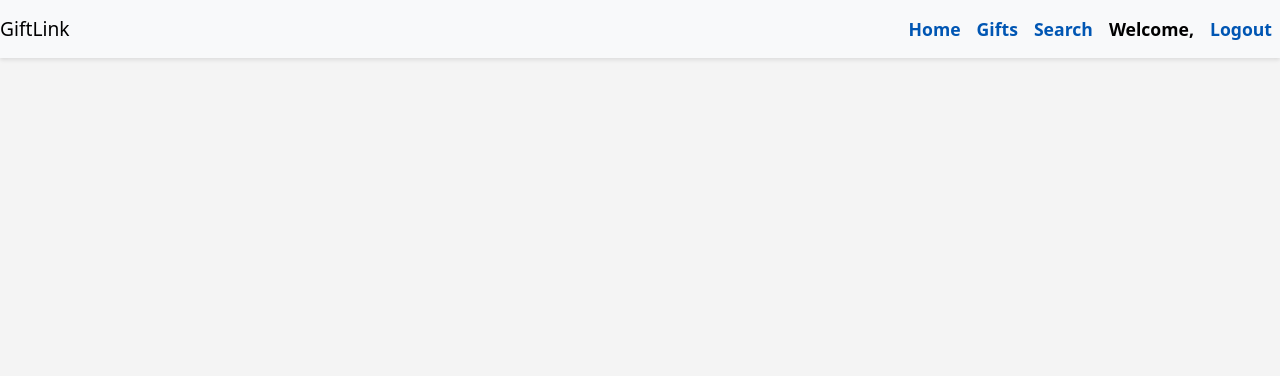
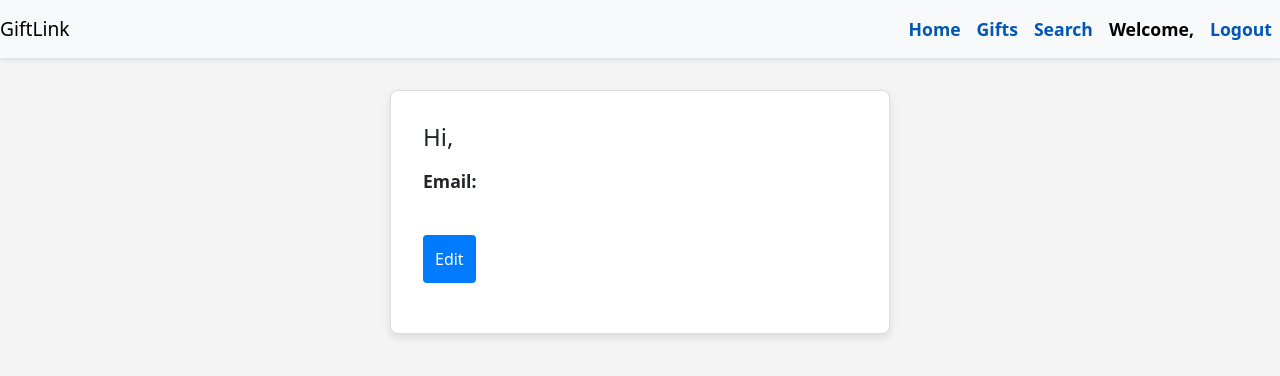
Before and after one commit to Alex-Zechariah/fullstack-capstone-project, a React (Create React App) app in the folder giftlink-frontend/: page /app/profile in a window 1280 px wide. Shown: the top 376 px of the page. Built offline with nearby package versions, Linux system fonts and the light colour scheme; sample sign-in values are in the browser's storage.

Commit message:
feat: implement user profile page and update functionality

```diff
--- a/giftlink-frontend/src/App.js
+++ b/giftlink-frontend/src/App.js
@@ -4,7 +4,8 @@ import MainPage from './components/MainPage/MainPage';
 import LoginPage from './components/LoginPage/LoginPage';
 import RegisterPage from './components/RegisterPage/RegisterPage';
 import DetailsPage from './components/DetailsPage/DetailsPage';
-import SearchPage from './components/SearchPage/SearchPage'; // Add this import
+import SearchPage from './components/SearchPage/SearchPage';
+import Profile from './components/Profile/Profile'; // Add this import
 import 'bootstrap/dist/css/bootstrap.min.css';
 import './App.css';
 import Navbar from './components/Navbar/Navbar';
@@ -20,7 +21,9 @@ function App() {
                 <Route path="/app/login" element={<LoginPage />} />
                 <Route path="/app/register" element={<RegisterPage />} />
                 <Route path="/app/product/:productId" element={<DetailsPage/>} />
-                <Route path="/app/search" element={<SearchPage/>} /> {/* Add this route */}
+                <Route path="/app/search" element={<SearchPage/>} />
+                {/* Task 6: Add the Profile component Route */}
+                <Route path="/app/profile" element={<Profile/>} />
             </Routes>
         </>
     );
--- a/giftlink-frontend/src/components/Profile/Profile.css
+++ b/giftlink-frontend/src/components/Profile/Profile.css
@@ -1,64 +1,55 @@
-/* Add this CSS to your existing styles or create a new CSS file */
-
 .profile-container {
-    max-width: 400px;
-    margin: 15% auto;
-    padding: 20px;
-    background-color: #f5f5f5;
-    border-radius: 4px;
+    max-width: 500px;
+    margin: 2rem auto;
+    padding: 2rem;
+    border: 1px solid #ddd;
+    border-radius: 8px;
+    box-shadow: 0 4px 8px rgba(0, 0, 0, 0.1);
+    background-color: #fff;
 }
 
-  .profile-container h1 {
-    margin-top: 0;
+.profile-details h1 {
+    font-size: 1.5rem;
+    margin-bottom: 1rem;
+}
+
+.profile-details p {
+    font-size: 1.1rem;
+    margin-bottom: 1.5rem;
 }
 
 .profile-container form {
-    margin-bottom: 20px;
+    display: flex;
+    flex-direction: column;
 }
 
 .profile-container label {
-    display: block;
-    margin-bottom: 10px;
+    margin-bottom: 1rem;
+    font-weight: bold;
 }
 
-  .profile-container input[type="text"],
-  .profile-container input[type="email"] {
-    width: 100%;
-    padding: 8px;
+.profile-container input {
+    padding: 0.5rem;
     border: 1px solid #ccc;
     border-radius: 4px;
+    margin-top: 0.5rem;
+}
+
+.profile-container input:disabled {
+    background-color: #e9ecef;
 }
 
 .profile-container button {
-    display: block;
-    width: 100%;
-    padding: 8px;
-    background-color: #2190ff;
-    color: #fff;
+    padding: 0.75rem;
     border: none;
     border-radius: 4px;
+    background-color: #007bff;
+    color: white;
     cursor: pointer;
+    font-size: 1rem;
+    margin-top: 1rem;
 }
 
-  .profile-details {
-    background-color: #fff;
-    border-radius: 4px;
-    padding: 20px;
+.profile-container button:hover {
+    background-color: #0056b3;
 }
-
-  .profile-details h2 {
-    margin-top: 0;
-  }
-
-  .profile-details p {
-    margin-bottom: 10px;
-  }
-
-  .profile-details button {
-    background-color: #2190ff;
-    color: #fff;
-    border: none;
-    border-radius: 4px;
-    padding: 8px 12px;
-    cursor: pointer;
-  }
--- a/giftlink-frontend/src/components/Profile/Profile.js
+++ b/giftlink-frontend/src/components/Profile/Profile.js
@@ -1,6 +1,6 @@
 import React, { useEffect, useState } from "react";
 import { useNavigate } from "react-router-dom";
-import './Profile.css'
+import './Profile.css';
 import {urlConfig} from '../../config';
 import { useAppContext } from '../../context/AuthContext';
 
@@ -9,9 +9,9 @@ const Profile = () => {
     const [updatedDetails, setUpdatedDetails] = useState({});
     const {setUserName} = useAppContext();
     const [changed, setChanged] = useState("");
-
     const [editMode, setEditMode] = useState(false);
     const navigate = useNavigate();
+
     useEffect(() => {
         const authtoken = sessionStorage.getItem("auth-token");
         if (!authtoken) {
@@ -22,74 +22,61 @@ const Profile = () => {
     }, [navigate]);
 
     const fetchUserProfile = async () => {
-    try {
-      const authtoken = sessionStorage.getItem("auth-token");
         const email = sessionStorage.getItem("email");
-      const name=sessionStorage.getItem('name');
-      if (name || authtoken) {
-                const storedUserDetails = {
-                  name: name,
-                  email:email
+        const name = sessionStorage.getItem('name');
+        const storedUserDetails = { name: name, email: email };
+        setUserDetails(storedUserDetails);
+        setUpdatedDetails(storedUserDetails);
     };
 
-                setUserDetails(storedUserDetails);
-                setUpdatedDetails(storedUserDetails);
-              }
-} catch (error) {
-  console.error(error);
-  // Handle error case
-}
+    const handleInputChange = (e) => {
+        setUpdatedDetails({ ...updatedDetails, [e.target.name]: e.target.value });
     };
 
     const handleEdit = () => {
         setEditMode(true);
     };
 
-const handleInputChange = (e) => {
-setUpdatedDetails({
-  ...updatedDetails,
-  [e.target.name]: e.target.value,
-});
-};
     const handleSubmit = async (e) => {
         e.preventDefault();
-
         try {
             const authtoken = sessionStorage.getItem("auth-token");
             const email = sessionStorage.getItem("email");
-
             if (!authtoken || !email) {
                 navigate("/app/login");
                 return;
             }
-
             const payload = { ...updatedDetails };
             const response = await fetch(`${urlConfig.backendUrl}/api/auth/update`, {
-      //Step 1: Task 1
-      //Step 1: Task 2
-      //Step 1: Task 3
+                // Task 1: set method
+                method: "PUT",
+                // Task 2: set headers
+                headers: {
+                    "Authorization": `Bearer ${authtoken}`,
+                    "Content-Type": "application/json",
+                    "Email": email,
+                },
+                // Task 3: set body to send user details
+                body: JSON.stringify(payload),
             });
 
             if (response.ok) {
-      // Update the user details in session storage
-      //Step 1: Task 4
-      //Step 1: Task 5
+                // Task 4: set the new name in the AppContext
+                setUserName(updatedDetails.name);
+                // Task 5: set user name in the session
+                sessionStorage.setItem("name", updatedDetails.name);
                 setUserDetails(updatedDetails);
                 setEditMode(false);
-      // Display success message to the user
                 setChanged("Name Changed Successfully!");
                 setTimeout(() => {
                     setChanged("");
-        navigate("/");
+                    navigate("/app");
                 }, 1000);
-
             } else {
-      // Handle error case
                 throw new Error("Failed to update profile");
             }
         } catch (error) {
-    console.error(error);
-    // Handle error case
+            console.error("Error updating details: " + error.message);
         }
     };
 
@@ -99,31 +86,20 @@ return (
                 <form onSubmit={handleSubmit}>
                     <label>
                         Email
-  <input
-    type="email"
-    name="email"
-    value={userDetails.email}
-    disabled // Disable the email field
-  />
+                        <input type="email" name="email" value={userDetails.email} disabled />
                     </label>
                     <label>
                         Name
-   <input
-     type="text"
-     name="name"
-     value={updatedDetails.name}
-     onChange={handleInputChange}
-   />
+                        <input type="text" name="name" value={updatedDetails.name || ''} onChange={handleInputChange} />
                     </label>
-
                     <button type="submit">Save</button>
                 </form>
             ) : (
                 <div className="profile-details">
                     <h1>Hi, {userDetails.name}</h1>
-<p> <b>Email:</b> {userDetails.email}</p>
+                    <p><b>Email:</b> {userDetails.email}</p>
                     <button onClick={handleEdit}>Edit</button>
-<span style={{color:'green',height:'.5cm',display:'block',fontStyle:'italic',fontSize:'12px'}}>{changed}</span>
+                    <span style={{color:'green', height:'.5cm',display:'block', fontStyle:'italic', fontSize:'12px'}}>{changed}</span>
                 </div>
             )}
         </div>
```
Lines whose indentation alone changed are shown as unchanged.
